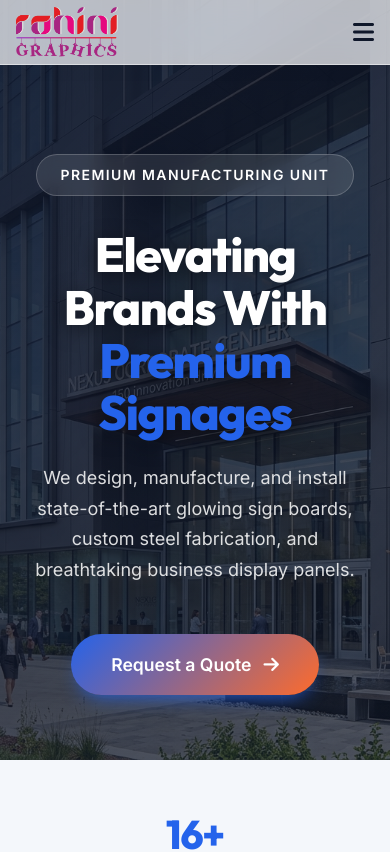
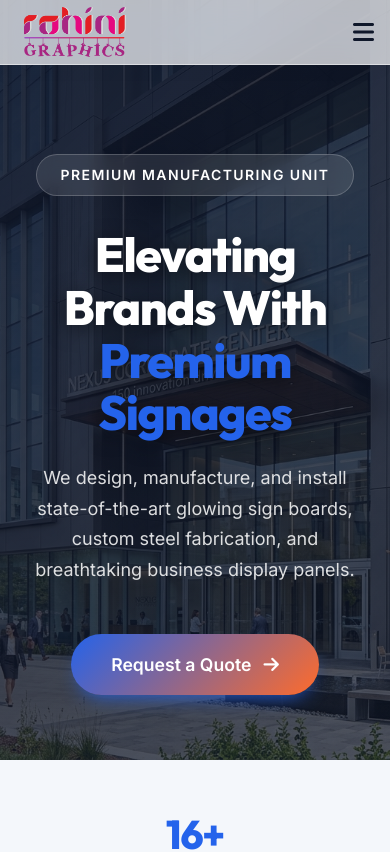
Before and after one commit to DigitechHarsh/rohinigraphics, a Next.js app: page / in a window 390 px wide. Shown: the top 852 px of the page. Built offline with nearby package versions, Linux system fonts and the light colour scheme.

Commit message:
UI tweak: Fixed mobile logo padding and updated footer credit

```diff
--- a/components/Footer.js
+++ b/components/Footer.js
@@ -69,7 +69,7 @@ export default function Footer() {
       <div className="container footer-bottom">
         <p>&copy; {currentYear} Rohini Graphics. All Rights Reserved. Surat, Gujarat, India.</p>
         <p style={{ fontSize: '0.8rem', color: 'var(--text-muted)' }}>
-          Made with <i className="fa-solid fa-heart" style={{ color: '#ef4444' }}></i> for Amarkumar Lavne branding excellence.
+          Made by <strong style={{ color: 'var(--brand-color)' }}>DigitechHarsh</strong>
         </p>
       </div>
     </footer>
--- a/components/Header.js
+++ b/components/Header.js
@@ -14,7 +14,7 @@ export default function Header() {
     <header id="header">
       <div className="container nav-wrapper">
         <Link href="/" className="logo" onClick={closeMenu}>
-          <img src="/logo/1.png" alt="Rohini Graphics Logo" style={{ height: '50px', width: 'auto' }} />
+          <img src="/logo/1.png" alt="Rohini Graphics Logo" style={{ height: '50px', width: 'auto', marginLeft: '0.5rem' }} />
         </Link>
 
         {/* Navigation Menu Links */}
```
